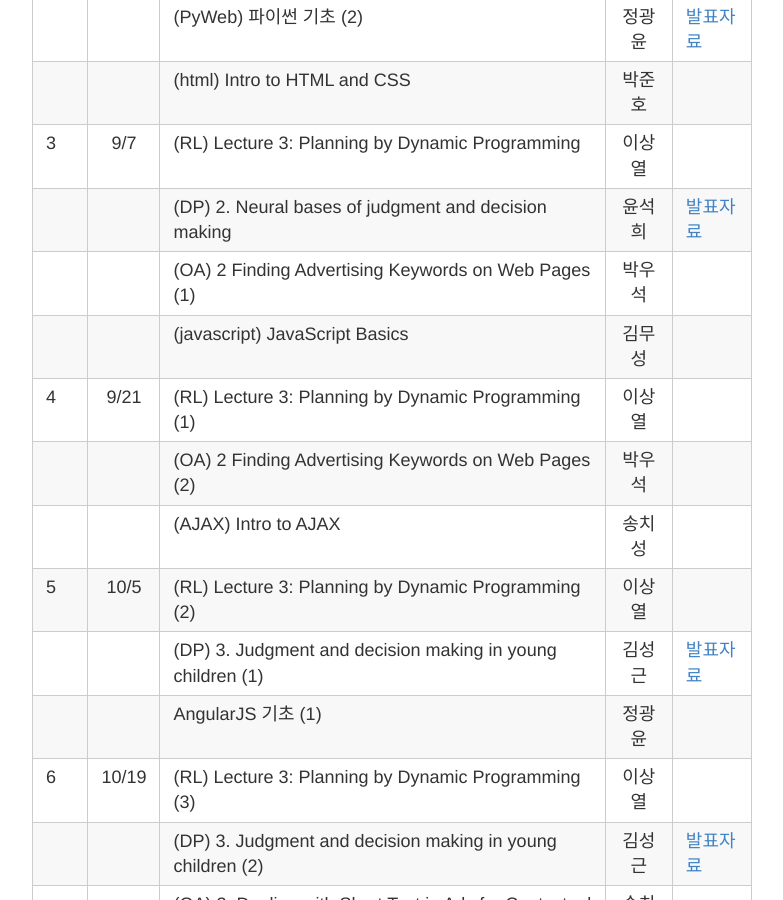
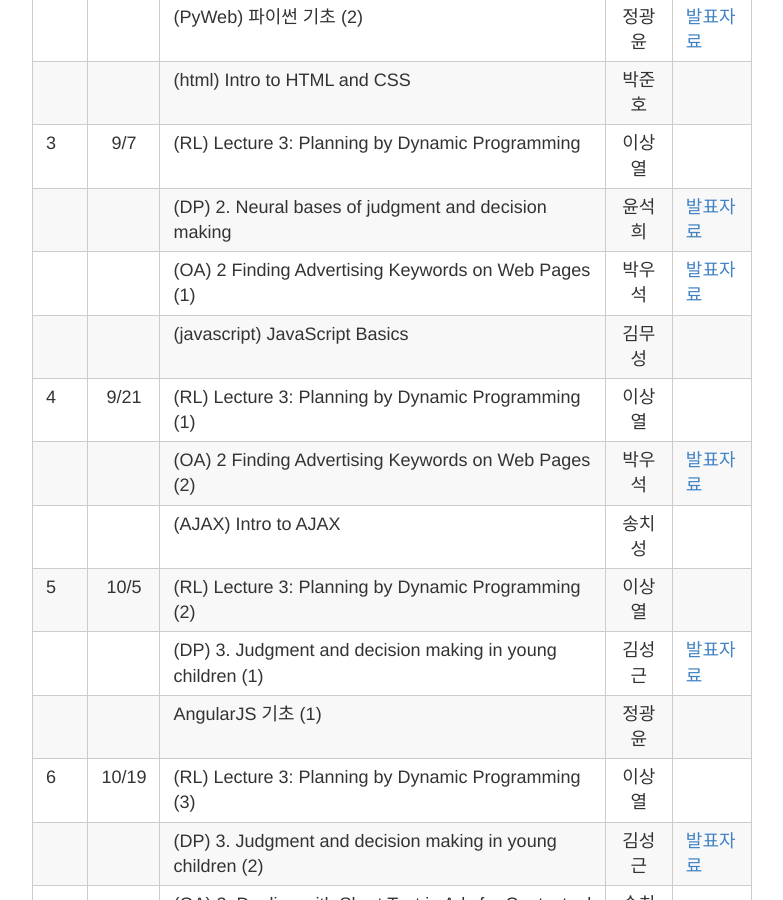
Before and after one commit to psygrammer/dprl, a Jekyll site: the page built from _posts/2015-12-31-SCHEDULE.md, in a window 1280 px wide and 900 px high, scrolled down 3316 px. Shown: the whole window, without its empty margins (248-1031 px from the left). Built offline with Jekyll 4.4.1, drawn with Linux system fonts in a browser that asks for light colours; Markdown is read by kramdown in place of the engine named in the settings.

Commit message:
Update 2015-12-31-SCHEDULE.md

```diff
--- a/_posts/2015-12-31-SCHEDULE.md
+++ b/_posts/2015-12-31-SCHEDULE.md
@@ -75,10 +75,10 @@ title: 스터디 일정 & 커리큘럼 & 발표자료
 |    |     |(html)  Intro to HTML and CSS         | 박준호 |   |
 | 3  |9/7  |(RL) Lecture 3: Planning by Dynamic Programming | 이상열 |  |
 |    |     |(DP) 2. Neural bases of judgment and decision making  | 윤석희 |[발표자료](https://drive.google.com/file/d/0B5IxhQCsG-OIbTBoR21RQzhEb28/view)  |
-|    |     |(OA) 2 Finding Advertising Keywords on Web Pages (1) | 박우석 |  |
+|    |     |(OA) 2 Finding Advertising Keywords on Web Pages (1) | 박우석 |[발표자료](http://nbviewer.ipython.org/github/psygrammer/dprl/blob/master/part1/OA/ch02/Finding%20Advertising%20Keywards%20on%20Web%20Pages.ipynb)  |
 |    |     |(javascript) JavaScript Basics | 김무성 |  |
 | 4  |9/21 |(RL) Lecture 3: Planning by Dynamic Programming (1) | 이상열 |  |
-|    |     |(OA) 2 Finding Advertising Keywords on Web Pages (2) | 박우석 |  |
+|    |     |(OA) 2 Finding Advertising Keywords on Web Pages (2) | 박우석 |[발표자료](http://nbviewer.ipython.org/github/psygrammer/dprl/blob/master/part1/OA/ch02/Finding%20Advertising%20Keywards%20on%20Web%20Pages.ipynb)  |
 |    |     |(AJAX) Intro to AJAX | 송치성  |  |
 | 5  |10/5 |(RL) Lecture 3: Planning by Dynamic Programming (2) | 이상열 |  |
 |    |     |(DP) 3. Judgment and decision making in young children (1) | 김성근 |[발표자료](https://drive.google.com/file/d/0B_Ekt7icI0htVW9GMDhtQzV6Qzg/view)  |
```
